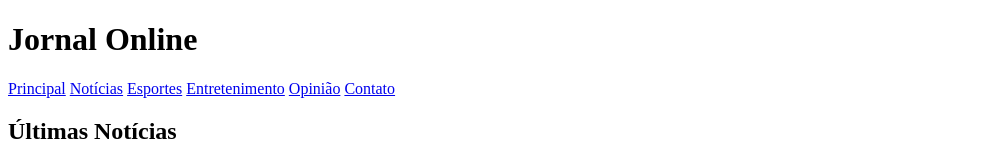
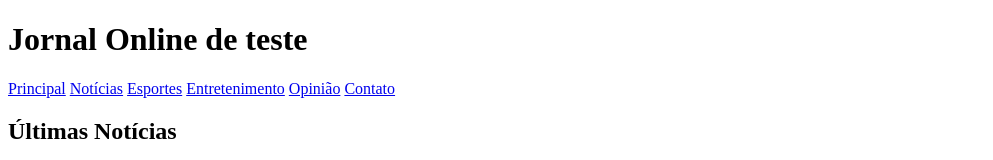
Before and after one commit to FabricioANS/projeto, a plain HTML site: page index.html in a window 1280 px wide. Shown: the top 160 px of the page, without its empty margins (0-993 px from the left). Drawn offline with Linux system fonts and the light colour scheme.

Commit message:
teste diario

```diff
--- a/index.html
+++ b/index.html
@@ -3,7 +3,7 @@
 <head>
     <meta charset="UTF-8"> <!-- Configuração do conjunto de caracteres para UTF-8 -->
     <meta name="viewport" content="width=device-width, initial-scale=1.0"> <!-- Configuração da viewport para dispositivos móveis -->
-    <title>Jornal </title> <!-- Título da página exibido na aba do navegador -->
+    <title>Jornal de teste</title> <!-- Título da página exibido na aba do navegador -->
     <style> <!-- Definição de estilos CSS inline -->
         body { <!-- Estilos para o corpo da página -->
             font-family: Arial, sans-serif; <!-- Definição da fonte -->
@@ -46,7 +46,7 @@
 </head>
 <body>
     <header>
-        <h1>Jornal Online</h1> <!-- Título do cabeçalho -->
+        <h1>Jornal Online de teste</h1> <!-- Título do cabeçalho -->
     </header>
     <nav>
         <a href="#">Principal</a> <!-- Link para a página principal -->
```
